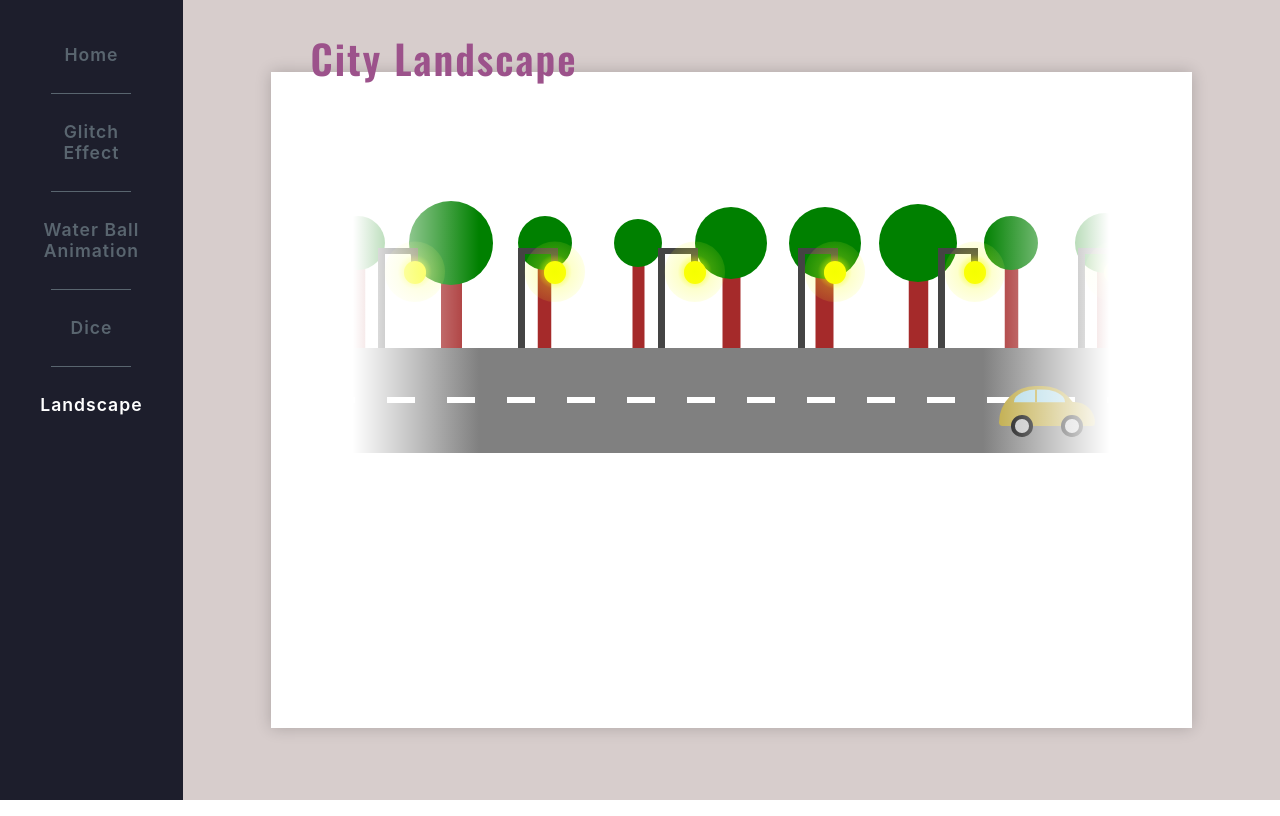
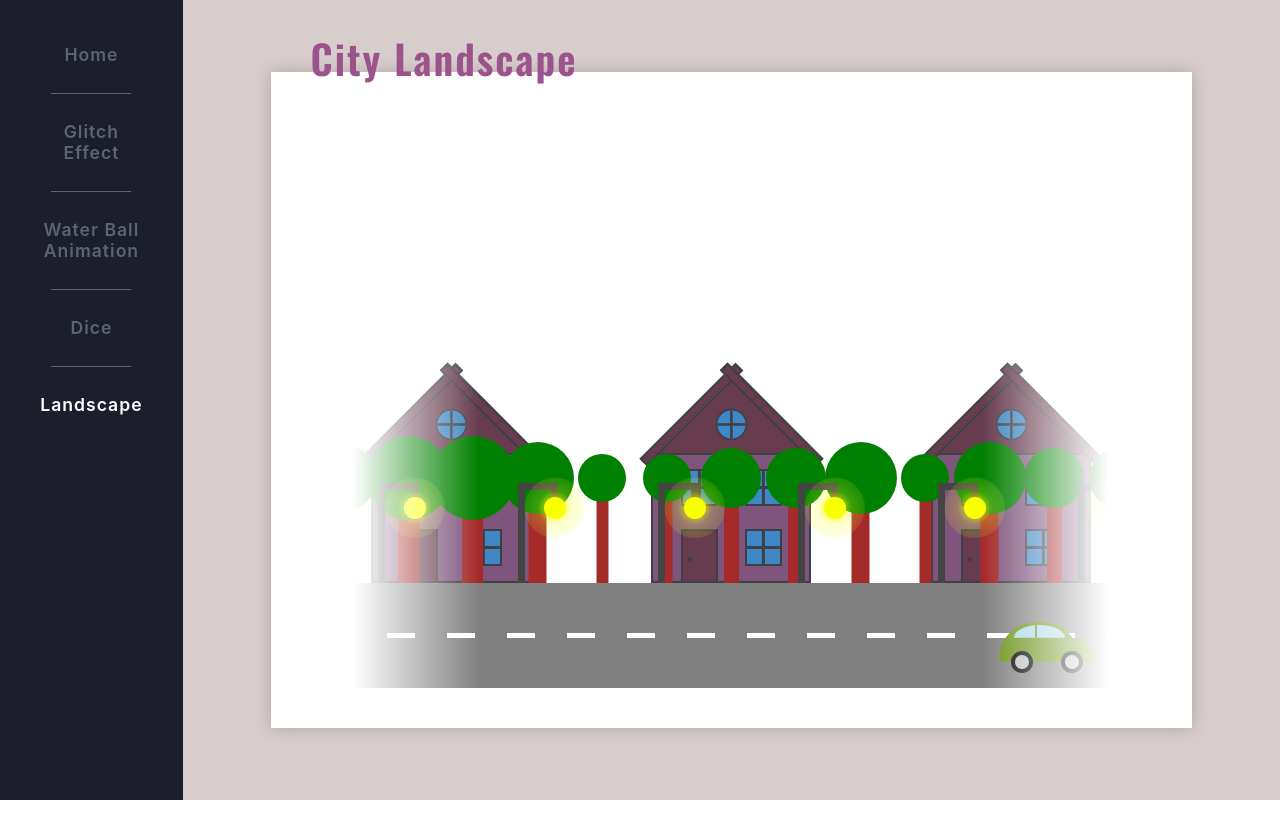
Before and after one commit to avemike/css-fun, a React (Create React App) app: page /Landscape in a window 1280 px wide. Built offline with nearby package versions, Linux system fonts and the light colour scheme.

Commit message:
street landscape: house basic shape and structure

```diff
--- /dev/null
+++ b/src/views/landscape/components/House/House.js
@@ -0,0 +1,36 @@
+import React from 'react'
+import './house.scss'
+
+export const House = () => {
+  return (
+    <div className='house'>
+      <div className="lower-body">
+        <div className="window">
+          <div className="horizontal-line line"></div>
+          <div className="vertical-line line"></div>
+        </div>
+        <div className="window">
+          <div className="horizontal-line line"></div>
+          <div className="vertical-line line"></div>
+        </div>
+        <div className="window">
+          <div className="horizontal-line line"></div>
+          <div className="vertical-line line"></div>
+      </div>
+        <div className="door">
+          <div className="handle"></div>
+        </div>
+      </div>
+      <div className="upper-body">
+        <div className="window window-rounded">
+          <div className="horizontal-line line"></div>
+          <div className="vertical-line line"></div>
+        </div>
+      </div>
+      <div className="roof">
+        <div className="roof-element left"></div>
+        <div className="roof-element right"></div>
+      </div>
+    </div>
+  )
+}
--- /dev/null
+++ b/src/views/landscape/components/House/house.scss
@@ -0,0 +1,126 @@
+@import '../../shared/vars.scss';
+
+.house {
+  position: relative;
+  .lower-body {
+    overflow: hidden;
+
+    width: $lower-body-width;
+    height: $lower-body-height;
+    background-color: $house-second-color;
+
+    padding: 0 $lower-body-width * 0.12;
+
+    display: flex;
+    flex-flow: row-reverse wrap;
+
+    justify-content: space-between;
+    align-items: center;
+    text-align: center;
+
+    padding-top: $lower-body-height * .05; //making windows lower located
+    border: $house-border;
+    border-top: none;
+  }
+  .upper-body {
+    position: absolute;
+    top: -$upper-body-height;
+
+    width: $lower-body-width;
+    height: $upper-body-height;
+
+    display: flex;
+    justify-content: center;
+    align-items: center;
+    padding-top: $upper-body-height * 0.25;
+    border-bottom: $house-border;
+
+    background: $house-primary-color;
+    clip-path: polygon(50% 0, 50% 0, 100% 100%, 0 100%);
+  }
+  .roof {
+    $roof-height: $upper-body-height / 7;
+    $roof-width: $lower-body-width * 1.41421356237 *.5;
+    .roof-element {
+      border: $house-border;
+
+      position: absolute;
+      top: -($roof-height + $upper-body-height) / 2;
+
+      width: $roof-width;
+      height: $roof-height;
+
+      background: $house-primary-color;
+    }
+    // $shift: $roof-height * 1.41421356237 / 2;
+    .left {
+      left: $lower-body-width/4 - $roof-width / 2;
+      transform: rotateZ(-45deg) scale( $roof-height/$roof-width*2 + 1, 1);
+    }
+    .right {
+      right: $lower-body-width/4 - $roof-width / 2;
+      transform: rotateZ(45deg) scale( $roof-height/$roof-width*2 + 1, 1);
+    }
+  }
+  $window-length: $lower-body-width * .23;
+  .window {
+    position: relative;
+    flex-shrink: 0;
+    margin: $lower-body-width * .05;
+    width: $window-length;
+    height: $window-length;
+
+    border: $house-border;
+
+    background: $window-color;
+    &.window-rounded {
+      transform: scale(0.85);
+      border-radius: 50%;
+    }
+    .line {
+      position: absolute;
+      left: 0;
+      top: calc(50% - 1.5px);
+
+      width: $window-length - 4px; //minus border size
+      height: 3px;
+
+      background: $house-border-color;
+      &.horizontal-line {
+        transform: rotate(90deg);
+
+      }
+      &.vertical-line {
+
+      }
+    }
+  }
+  .door {
+    position: relative;
+
+    margin: $lower-body-width * .05;
+
+    width: $window-length;
+    height: $lower-body-height * .4;
+
+    background: $house-primary-color;
+
+    border-top: $house-border;
+    border-left: $house-border;
+    border-right: $house-border;
+
+    transform: scaleY(1.2) translateY(20%);
+    .handle {
+      position: absolute;
+      left: 15%;
+      bottom: 50%;
+
+      width: 4px;
+      height: 4px;
+
+      border-radius: 50%;
+
+      background: $house-border-color;
+    }
+  }
+}
--- /dev/null
+++ b/src/views/landscape/components/House/index.js
@@ -0,0 +1 @@
+export { House } from './House'
--- a/src/views/landscape/components/Landscape/landscape.scss
+++ b/src/views/landscape/components/Landscape/landscape.scss
@@ -4,7 +4,7 @@
   height: 90%;
 
   display: flex;
-  align-items: center;
+  align-items: flex-end;
   justify-content: center;
   overflow: hidden;
   &::after {
--- a/src/views/landscape/components/Street/Street.js
+++ b/src/views/landscape/components/Street/Street.js
@@ -1,10 +1,12 @@
 import React from 'react'
+
+import './street.scss'
 
 import { Car } from '../Car'
 import { Lantern } from '../Lantern'
 import { Tree } from '../Tree';
+import { House } from '../House/House';
 
-import './street.scss'
 
 export const Street = () => {
 
@@ -20,8 +22,13 @@ export const Street = () => {
 
   return (
     <div className="street">
+      <div className="houses">
+        <House />
+        <House />
+        <House />
+      </div>
       <div className="trees">
-        { generateTrees(9) }
+        { generateTrees(13) }
       </div>
       <div className="lanterns">
         <Lantern />
--- a/src/views/landscape/components/Street/street.scss
+++ b/src/views/landscape/components/Street/street.scss
@@ -8,6 +8,7 @@
 
   border-radius: $street-width / 20;
   background-color: gray;
+
   .street-marking-group {
     position: absolute;
     top: 0;
@@ -47,4 +48,13 @@
 
     width: 100%;
   }
+  .houses {
+    position: absolute;
+    top: -$lower-body-height;
+
+    display: flex;
+    justify-content: space-around;
+
+    width: 100%;
+  }
 }
--- a/src/views/landscape/shared/vars.scss
+++ b/src/views/landscape/shared/vars.scss
@@ -20,3 +20,15 @@ $leaves-color: green;
 $trunk-width: 15px;
 $trunk-height: $trunk-width * 7;
 $leaves-length: $trunk-width * 4;
+
+// HOUSE
+$lower-body-width: 160px;
+$lower-body-height: $lower-body-width * 0.8;
+$upper-body-height: $lower-body-width * 0.5;
+
+$house-primary-color: #673C4F;
+$house-second-color: #7F557D;
+$window-color: #3F88C5;
+$house-border-color: #3F4045;
+
+$house-border: 2px solid rgba($house-border-color, 1);
```
